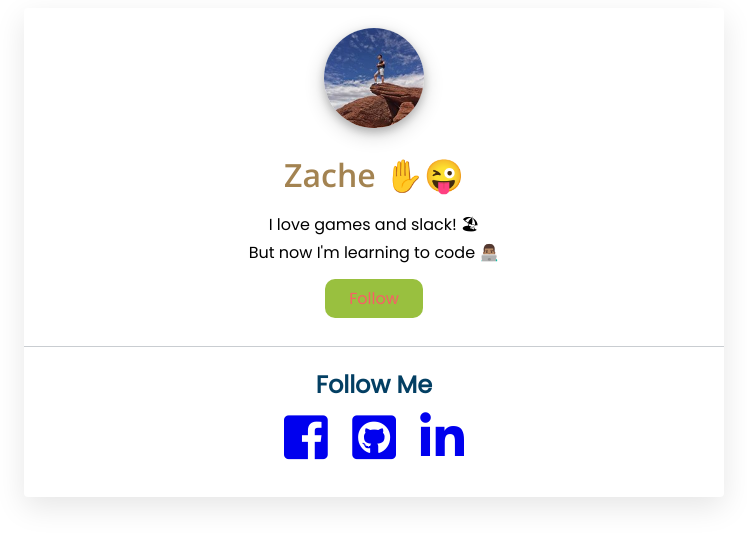
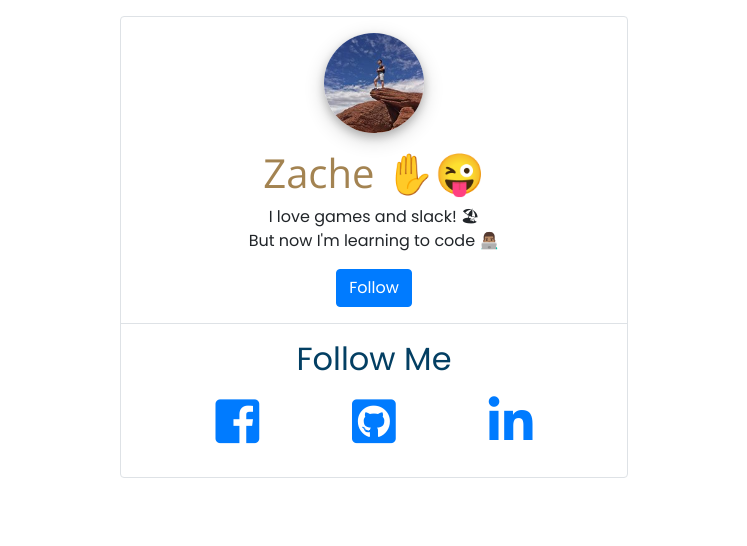
Before and after one commit to x3rainy/profile, a plain HTML site: page index.html in a window 1280 px wide. Shown: the whole page, without its empty margins (266-1013 px from the left). Drawn offline with nearby package versions, Linux system fonts and the light colour scheme.

Commit message:
updated profile using components and bootstrap

```diff
--- /dev/null
+++ b/css/components/avatar.css
@@ -0,0 +1,5 @@
+.avatar {
+  border-radius: 50%;
+  width: 100px;
+  box-shadow: 0 4px 8px 0 rgba(0, 0, 0, 0.2), 0 6px 20px 0 rgba(0, 0, 0, 0.19);
+}
--- /dev/null
+++ b/css/components/button.css
@@ -0,0 +1,7 @@
+.btn-social {
+  font-size: 50px;
+}
+
+.btn-social:hover {
+  color: blue;
+}
--- /dev/null
+++ b/css/components/container.css
@@ -0,0 +1,3 @@
+.container {
+
+}
--- /dev/null
+++ b/css/style.css
@@ -0,0 +1,18 @@
+@import url("http://fonts.googleapis.com/css?family=Open+Sans:600");
+@import url("components/avatar.css");
+@import url("components/button.css");
+@import url("components/container.css");
+
+body {
+  font-family: 'Poppins', sans-serif;
+}
+
+h1 {
+  color: #A38351;
+  font-family: 'Open Sans', sans-serif;
+  font-weight: 600px;
+}
+
+h2 {
+  color: #033F63;
+}
--- a/index.html
+++ b/index.html
@@ -6,21 +6,28 @@
     <meta name="It's me Zache!" content="What? Gimme 5!">
     <link href="https://fonts.googleapis.com/css?family=Open+Sans|Poppins&display=swap" rel="stylesheet">
     <link rel="stylesheet" href="https://use.fontawesome.com/releases/v5.6.3/css/all.css">
-    <link rel="stylesheet" href="style.css">
+    <link rel="stylesheet" href="https://stackpath.bootstrapcdn.com/bootstrap/4.2.1/css/bootstrap.min.css">
+    <link rel="stylesheet" href="css/style.css">
     <title>About me</title>
   </head>
   <body>
     <div class="container">
-      <div class="card profile-info">
-        <img src="images/me.jpg" alt="Zache" class="pic-style">
+      <div class="row justify-content-center">
+        <div class="col-12 col-lg-6">
+          <div class="border rounded m-3">
+            <div class="text-center p-3">
+              <img src="images/me.jpg" alt="Zache" class="avatar">
+            </div>
+            <div class="text-center">
               <h1>Zache ✋😜</h1>
               <p>I love games and slack! 🏖 <br>
                 But now I'm learning to code 👨🏽‍💻</p>
-        <a href="#" id="btn-primary">Follow</a>
             </div>
-      <div class="card follow">
-        <h2>Follow Me</h2>
-        <ul class="list-inline">
+            <div class="text-center border-bottom pb-3">
+              <a href="#" class="btn btn-primary">Follow</a>
+            </div>
+            <h2 class="text-center pt-3">Follow Me</h2>
+            <ul class="d-flex justify-content-around list-unstyled px-5">
               <li>
                 <a href="#" target="_blank" class="btn-social">
                   <i class="fab fa-facebook-square"></i>
@@ -39,5 +46,11 @@
             </ul>
           </div>
         </div>
+      </div>
+    </div>
+    <!-- Including Bootstrap JS (with its Popper.js / jQuery dependency) so that dynamic components work -->
+    <script src="https://code.jquery.com/jquery-3.3.1.slim.min.js"></script>
+    <script src="https://cdnjs.cloudflare.com/ajax/libs/popper.js/1.14.6/umd/popper.min.js"></script>
+    <script src="https://stackpath.bootstrapcdn.com/bootstrap/4.2.1/js/bootstrap.min.js"></script>
   </body>
 </html>
--- a/style.css
+++ /dev/null
@@ -1,101 +0,0 @@
-@import url("http://fonts.googleapis.com/css?family=Open+Sans:600");
-
-body {
-  font-family: 'Poppins', sans-serif;
-}
-
-h1 {
-  color: #A38351;
-  font-family: 'Open Sans', sans-serif;
-  font-weight: 600px;
-  margin: 8px;
-}
-
-h2 {
-  color: #033F63;
-  margin: 0;
-}
-
-.container {
-  width: 700px;
-  margin: 0 auto;
-  border-radius: 4px;
-  background-color: white;
-  box-shadow: 0px 10px 30px rgba(0, 0, 0,.1);
-}
-
-@media (max-width: 960px) {
-  /* For a screen < 960px, this CSS will be read */
-  .container {
-    width: 700px;
-    margin: 0 auto;
-  }
-}
-@media (max-width: 720px) {
-  /* For a screen < 720px, this CSS will be read */
-  .container {
-    width: 500px;
-    margin: 0 auto;
-  }
-}
-@media (max-width: 540px) {
-  /* For a screen < 540px, this CSS will be read */
-  .container {
-    width: 300px;
-    margin: 0 auto;
-  }
-}
-
-.card {
-  padding: 20px;
-  text-align: center;
-  border-bottom: 1px solid #c9cdd1;
-}
-
-.profile-info {
-  padding-bottom: 40px;
-}
-
-.pic-style {
-  border-radius: 50%;
-  width: 100px;
-  margin-bottom: 10px;
-  box-shadow: 0 4px 8px 0 rgba(0, 0, 0, 0.2), 0 6px 20px 0 rgba(0, 0, 0, 0.19)
-}
-
-.follow {
-  border: none;
-}
-
-.btn-social {
-  font-size: 50px;
-}
-
-.btn-social:hover {
-  color: blue;
-}
-
-.list-inline {
-  list-style: none;
-  padding-left: 0;
-  margin: 0;
-}
-
-.list-inline > li {
-  display: inline-block;
-  padding: 0 10px;
-}
-
-#btn-primary {
-  background-color: #99c03f;
-  padding: 8px 24px;
-  color: #F95E66;
-  text-decoration: none;
-  border-radius: 10px;
-  position: relative;
-  top: 5px;
-}
-
-#btn-primary:hover {
-  color: red;
-}
```
Lines whose indentation alone changed are shown as unchanged.
